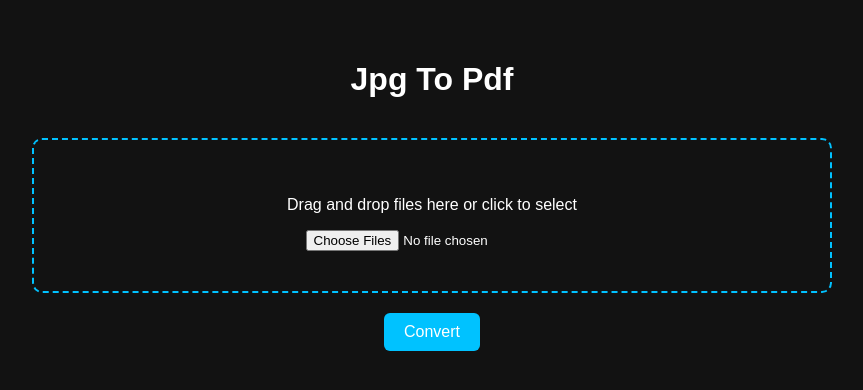
After one commit to Neyaz89/PdfConverter, a Flask app: page /jpg-to-pdf in a window 1280 px wide. The commit adds this page. Shown: the top 390 px of the page, without its empty margins (208-1071 px from the left). Run offline with Flask 3, Linux system fonts and the light colour scheme.

Commit message:
Updated Interface with many workings

```diff
--- a/app.py
+++ b/app.py
@@ -1,77 +1,104 @@
 import os
 import tempfile
-from flask import Flask, request, send_file, jsonify, render_template
+from flask import Flask, render_template, request, send_file, redirect, url_for
 from werkzeug.utils import secure_filename
 from PIL import Image
+from docx import Document
+from fpdf import FPDF
+import fitz  # PyMuPDF
 
 app = Flask(__name__)
 app.config['UPLOAD_FOLDER'] = tempfile.mkdtemp()
+ALLOWED_IMAGE_EXTENSIONS = {'jpg', 'jpeg', 'png'}
+ALLOWED_DOC_EXTENSIONS = {'docx'}
 
-ALLOWED_EXTENSIONS = {'jpg', 'jpeg', 'png'}
-
-def allowed_file(filename):
-    return '.' in filename and filename.rsplit('.', 1)[1].lower() in ALLOWED_EXTENSIONS
+def allowed_file(filename, allowed_extensions):
+    return '.' in filename and filename.rsplit('.', 1)[1].lower() in allowed_extensions
 
 @app.route('/')
 def index():
-    return render_template('index.html', title="Neyaz's World")
+    return render_template('index.html')
 
-@app.route('/upload', methods=['POST'])
-def upload():
-    if 'files' not in request.files:
-        return jsonify({'error': 'No files part in request'}), 400
+@app.route('/jpg-to-pdf')
+def jpg_to_pdf():
+    return render_template('jpg_to_pdf.html')
 
+@app.route('/pdf-to-jpg')
+def pdf_to_jpg():
+    return render_template('pdf_to_jpg.html')
+
+@app.route('/docx-to-pdf')
+def docx_to_pdf():
+    return render_template('docx_to_pdf.html')
+
+@app.route('/pdf-to-docx')
+def pdf_to_docx():
+    return render_template('pdf_to_docx.html')
+
+@app.route('/compress-pdf')
+def compress_pdf():
+    return render_template('compress_pdf.html')
+
+@app.route('/convert/jpg-to-pdf', methods=['POST'])
+def convert_jpg_to_pdf():
     files = request.files.getlist('files')
-    orientation = request.form.get('orientation', 'portrait')
-    page_size = request.form.get('page_size', 'fit')
-    margin = request.form.get('margin', 'none')
-    merge = request.form.get('merge', 'true').lower() == 'true'
-
     images = []
 
     for file in files:
-        if file and allowed_file(file.filename):
-            filename = secure_filename(file.filename)
-            filepath = os.path.join(app.config['UPLOAD_FOLDER'], filename)
-            file.save(filepath)
-            img = Image.open(filepath).convert('RGB')
+        if file and allowed_file(file.filename, ALLOWED_IMAGE_EXTENSIONS):
+            img = Image.open(file).convert('RGB')
             images.append(img)
-        else:
-            return jsonify({'error': 'Invalid file type'}), 400
 
     if not images:
-        return jsonify({'error': 'No valid images found'}), 400
+        return "No valid images uploaded", 400
 
-    page_dims = {
-        'A4': (595, 842),
-        'letter': (612, 792),
-    }
+    output_path = os.path.join(app.config['UPLOAD_FOLDER'], 'output.pdf')
+    images[0].save(output_path, save_all=True, append_images=images[1:])
+    return send_file(output_path, as_attachment=True)
 
-    def add_margin(img, margin_type):
-        border = {'none': 0, 'small': 20, 'big': 60}.get(margin_type, 0)
-        new_img = Image.new("RGB", (img.width + 2 * border, img.height + 2 * border), "white")
-        new_img.paste(img, (border, border))
-        return new_img
+@app.route('/convert/pdf-to-jpg', methods=['POST'])
+def convert_pdf_to_jpg():
+    file = request.files['file']
+    if file.filename.endswith('.pdf'):
+        doc = fitz.open(stream=file.read(), filetype='pdf')
+        image_paths = []
+        for i, page in enumerate(doc):
+            pix = page.get_pixmap()
+            img_path = os.path.join(app.config['UPLOAD_FOLDER'], f'page_{i + 1}.jpg')
+            pix.save(img_path)
+            image_paths.append(img_path)
+        if image_paths:
+            return send_file(image_paths[0], as_attachment=True)
+    return "Invalid PDF file", 400
 
-    processed_images = []
-    for img in images:
-        img = add_margin(img, margin)
-        if page_size in page_dims:
-            width, height = page_dims[page_size]
-            if orientation == 'landscape':
-                width, height = height, width
-            img.thumbnail((width, height))
-            page = Image.new("RGB", (width, height), "white")
-            x = (width - img.width) // 2
-            y = (height - img.height) // 2
-            page.paste(img, (x, y))
-            processed_images.append(page)
-        else:
-            processed_images.append(img)
+@app.route('/convert/docx-to-pdf', methods=['POST'])
+def convert_docx_to_pdf():
+    file = request.files['file']
+    if file and allowed_file(file.filename, ALLOWED_DOC_EXTENSIONS):
+        doc = Document(file)
+        pdf = FPDF()
+        pdf.add_page()
+        pdf.set_font("Arial", size=12)
+        for para in doc.paragraphs:
+            pdf.multi_cell(0, 10, para.text)
+        output_path = os.path.join(app.config['UPLOAD_FOLDER'], 'doc_output.pdf')
+        pdf.output(output_path)
+        return send_file(output_path, as_attachment=True)
+    return "Invalid DOCX file", 400
 
-    output_pdf = os.path.join(app.config['UPLOAD_FOLDER'], 'output.pdf')
-    processed_images[0].save(output_pdf, save_all=True, append_images=processed_images[1:])
-    return send_file(output_pdf, as_attachment=True, download_name="converted.pdf")
+@app.route('/convert/pdf-to-docx', methods=['POST'])
+def convert_pdf_to_docx():
+    file = request.files['file']
+    if file and file.filename.endswith('.pdf'):
+        doc = fitz.open(stream=file.read(), filetype='pdf')
+        output_doc = Document()
+        for page in doc:
+            text = page.get_text()
+            output_doc.add_paragraph(text)
+        output_path = os.path.join(app.config['UPLOAD_FOLDER'], 'output.docx')
+        output_doc.save(output_path)
+        return send_file(output_path, as_attachment=True)
+    return "Invalid PDF file", 400
 
 if __name__ == '__main__':
     port = int(os.environ.get('PORT', 10000))
--- a/static/script.js
+++ b/static/script.js
@@ -1,75 +1,21 @@
-document.addEventListener("DOMContentLoaded", function () {
+document.addEventListener("DOMContentLoaded", () => {
   const dropArea = document.getElementById("drop-area");
-  const fileInput = document.getElementById("fileElem");
-  const convertButton = document.getElementById("convert-button");
-  const loading = document.getElementById("loading-animation");
+  const fileElem = document.getElementById("fileElem");
 
-  let files = [];
+  dropArea.addEventListener("click", () => fileElem.click());
 
-  ["dragenter", "dragover", "dragleave", "drop"].forEach(eventName => {
-    dropArea.addEventListener(eventName, preventDefaults, false);
+  dropArea.addEventListener("dragover", (e) => {
+    e.preventDefault();
+    dropArea.classList.add("highlight");
   });
 
-  function preventDefaults(e) {
+  dropArea.addEventListener("dragleave", () => {
+    dropArea.classList.remove("highlight");
+  });
+
+  dropArea.addEventListener("drop", (e) => {
     e.preventDefault();
-    e.stopPropagation();
-  }
-
-  dropArea.addEventListener("dragover", () => dropArea.classList.add("hover"));
-  dropArea.addEventListener("dragleave", () => dropArea.classList.remove("hover"));
-  dropArea.addEventListener("drop", handleDrop);
-  fileInput.addEventListener("change", handleFiles);
-
-  function handleDrop(e) {
-    let dt = e.dataTransfer;
-    let droppedFiles = dt.files;
-    handleFiles({ target: { files: droppedFiles } });
-  }
-
-  function handleFiles(e) {
-    files = [...e.target.files];
-    const dropText = dropArea.querySelector("p");
-    dropText.innerText = files.length + " file(s) selected";
-  }
-
-  convertButton.addEventListener("click", () => {
-    if (!files.length) {
-      alert("Please upload some image files first.");
-      return;
-    }
-
-    const formData = new FormData();
-    files.forEach(file => formData.append("files", file));
-    formData.append("orientation", document.getElementById("orientation").value);
-    formData.append("page_size", document.getElementById("page-size").value);
-    formData.append("margin", document.getElementById("margin").value);
-    formData.append("merge", document.getElementById("merge").checked);
-
-    convertButton.disabled = true;
-    loading.classList.remove("hidden");
-
-    fetch("/upload", {
-      method: "POST",
-      body: formData
-    })
-      .then(response => {
-        if (!response.ok) throw new Error("Conversion failed");
-        return response.blob();
-      })
-      .then(blob => {
-        const url = window.URL.createObjectURL(blob);
-        const a = document.createElement("a");
-        a.href = url;
-        a.download = "converted.pdf";
-        document.body.appendChild(a);
-        a.click();
-        a.remove();
-        window.URL.revokeObjectURL(url);
-      })
-      .catch(err => alert(err.message))
-      .finally(() => {
-        convertButton.disabled = false;
-        loading.classList.add("hidden");
-      });
+    fileElem.files = e.dataTransfer.files;
+    dropArea.classList.remove("highlight");
   });
 });
--- a/static/style.css
+++ b/static/style.css
@@ -1,78 +1,55 @@
 body {
   font-family: Arial, sans-serif;
-  background-color: #f4f6f8;
+  background: #121212;
+  color: #fff;
   margin: 0;
   padding: 0;
 }
-
 .container {
   max-width: 800px;
   margin: auto;
-  padding: 20px;
+  padding: 40px;
+  text-align: center;
 }
-
-header, footer {
-  text-align: center;
+h1 {
+  margin-bottom: 40px;
+}
+.tool-buttons {
+  display: flex;
+  flex-wrap: wrap;
+  gap: 15px;
+  justify-content: center;
+}
+.tool-btn {
+  padding: 15px 25px;
+  background: #00c2ff;
+  border: none;
+  border-radius: 8px;
+  color: #fff;
+  font-size: 16px;
+  text-decoration: none;
+  transition: transform 0.2s, background 0.3s;
+}
+.tool-btn:hover {
+  background: #008bb5;
+  transform: scale(1.05);
+}
+#drop-area {
+  border: 2px dashed #00c2ff;
+  padding: 40px;
+  border-radius: 10px;
   margin-bottom: 20px;
+  cursor: pointer;
 }
-
-.upload-section, .options-section, .convert-section {
-  background: #fff;
-  padding: 20px;
-  margin-bottom: 20px;
-  border-radius: 8px;
+.btn {
+  background: #00c2ff;
+  padding: 10px 20px;
+  border: none;
+  border-radius: 6px;
+  color: #fff;
+  font-size: 16px;
+  transition: background 0.3s;
 }
-
-#drop-area {
-  border: 2px dashed #ccc;
-  border-radius: 8px;
-  padding: 20px;
-  text-align: center;
-  position: relative;
+.btn:hover {
+  background: #008bb5;
 }
-
-#drop-area.hover {
-  border-color: #333;
-}
-
-#drop-area p {
-  margin: 10px 0;
-}
-
-#fileElem {
-  display: none;
-}
-
-.button {
-  display: inline-block;
-  padding: 10px 20px;
-  background-color: #0078d7;
-  color: #fff;
-  border: none;
-  border-radius: 4px;
-  cursor: pointer;
-  text-decoration: none;
-}
-
-.button:hover {
-  background-color: #005fa3;
-}
-
-.options-section label {
-  display: block;
-  margin: 10px 0 5px;
-}
-
-.options-section select, .options-section input[type="checkbox"] {
-  margin-bottom: 10px;
-}
-
-.animation-container {
-  width: 100px;
-  height: 100px;
-  margin: auto;
-}
-
-.hidden {
-  display: none;
-}
--- /dev/null
+++ b/templates/compress_pdf.html
@@ -0,0 +1 @@
+{% include 'upload_page.html' with context %}
--- /dev/null
+++ b/templates/docx_to_pdf.html
@@ -0,0 +1 @@
+{% include 'upload_page.html' with context %}
--- /dev/null
+++ b/templates/jpg_to_pdf.html
@@ -0,0 +1 @@
+{% include 'upload_page.html' with context %}
--- /dev/null
+++ b/templates/pdf_to_docx.html
@@ -0,0 +1 @@
+{% include 'upload_page.html' with context %}
--- /dev/null
+++ b/templates/pdf_to_jpg.html
@@ -0,0 +1 @@
+{% include 'upload_page.html' with context %}
--- /dev/null
+++ b/templates/upload_page.html
@@ -0,0 +1,21 @@
+<!DOCTYPE html>
+<html lang="en">
+<head>
+  <meta charset="UTF-8">
+  <title>Upload - Neyaz's World</title>
+  <link rel="stylesheet" href="{{ url_for('static', filename='style.css') }}">
+</head>
+<body>
+  <div class="container">
+    <h1>{{ request.path.split('/')[-1].replace('-', ' ').title() }}</h1>
+    <form action="{{ request.path.replace('/','/convert/',1) }}" method="post" enctype="multipart/form-data">
+      <div id="drop-area">
+        <p>Drag and drop files here or click to select</p>
+        <input type="file" id="fileElem" name="files" multiple>
+      </div>
+      <button class="btn">Convert</button>
+    </form>
+  </div>
+  <script src="{{ url_for('static', filename='script.js') }}"></script>
+</body>
+</html>
```
Also changed, not shown: static/background.js (added, +14 -0 lines), templates/index.html (+13 -51 lines).
